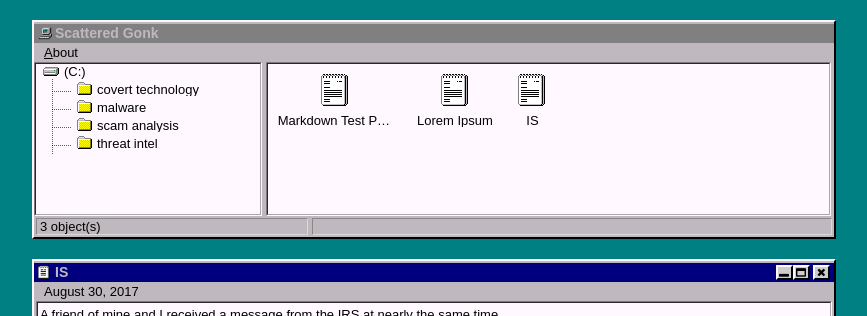
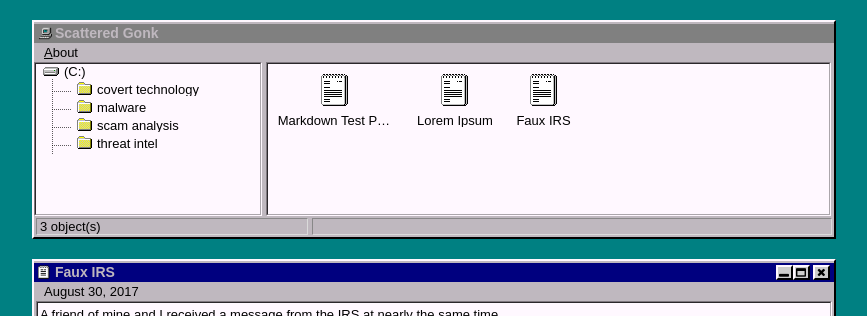
Before and after one commit to scattered-gonk/scattered-gonk.github.io, a Jekyll site: the page built from _posts/2017-08-30-Faux-IRS.md, in a window 1280 px wide, cut to the strip 0-316 px from the top of the page. Shown: the whole strip, without its empty margins (206-1073 px from the left). Built offline with Jekyll 4.4.1, drawn with Linux system fonts in a browser that asks for light colours.

Commit message:
Updated files

```diff
--- a/_posts/2017-08-30-Faux-IRS.md
+++ b/_posts/2017-08-30-Faux-IRS.md
@@ -1,6 +1,6 @@
 ---
 layout: default
-title:  "IS"
+title:  "Faux IRS"
 date:   2017-08-30
 description: "qwerty"
 author: "ScatteredGonk"
```
